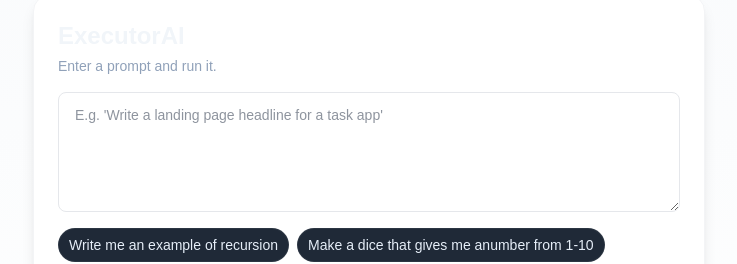
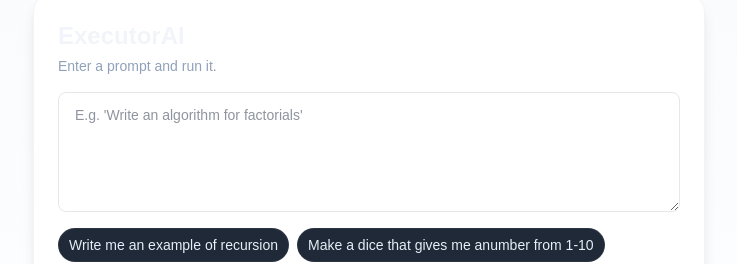
Before and after one commit to AhmadArain5/ExecutorAI, a Next.js app: page / in a window 1280 px wide. Shown: the part 208-472 px from the top of the page, without its empty margins (271-1008 px from the left). Built offline with nearby package versions, Linux system fonts and the light colour scheme.

Commit message:
Added Open Router API

```diff
--- /dev/null
+++ b/app/api/generate/route.ts
@@ -0,0 +1,90 @@
+import { NextRequest, NextResponse } from "next/server";
+
+export async function POST(request: NextRequest) {
+    try {
+        const { prompt } = await request.json();
+
+        if (!prompt || prompt.trim() === "") {
+            return NextResponse.json(
+                { error: "Prompt is required" },
+                { status: 400 }
+            );
+        }
+
+        const apiKey = process.env.OPENROUTER_API_KEY;
+        if (!apiKey) {
+            return NextResponse.json(
+                { error: "OPENROUTER_API_KEY not configured" },
+                { status: 500 }
+            );
+        }
+
+        const response = await fetch("https://openrouter.ai/api/v1/chat/completions", {
+            method: "POST",
+            headers: {
+                "Content-Type": "application/json",
+                Authorization: `Bearer ${apiKey}`,
+                "HTTP-Referer": process.env.OPENROUTER_REFERER || "http://localhost:3000",
+                "X-Title": "ExecutorAI",
+            },
+            body: JSON.stringify({
+                model: "google/gemini-2.0-flash-exp:free",
+                messages: [
+                    {
+                        role: "user",
+                        content: prompt,
+                    },
+                ],
+                temperature: 0.7,
+                max_tokens: 1024,
+            }),
+        });
+
+        const text = await response.text();
+
+        if (!response.ok) {
+            // Try to parse JSON body if possible, otherwise return raw text
+            let parsed: any = null;
+            try {
+                parsed = JSON.parse(text);
+            } catch (e) {
+                // not JSON
+            }
+
+            // Log full response for debugging
+            console.error(`OpenRouter error (status ${response.status}):`);
+            console.error("Response body:", text);
+            console.error("Parsed:", parsed);
+
+            const providerMessage =
+                parsed?.error?.message ||
+                parsed?.message ||
+                parsed?.detail ||
+                (text && text.length < 500 ? text : null) ||
+                `HTTP ${response.status}`;
+
+            return NextResponse.json(
+                { error: `Provider returned error: ${providerMessage}` },
+                { status: response.status }
+            );
+        }
+
+        let data: any = null;
+        try {
+            data = JSON.parse(text);
+        } catch (e) {
+            console.error("Failed to parse JSON from OpenRouter response:", text);
+            return NextResponse.json({ error: "Invalid response from provider" }, { status: 502 });
+        }
+
+        const result = data.choices?.[0]?.message?.content || data.output || data.result || "";
+
+        return NextResponse.json({ result });
+    } catch (error) {
+        console.error("API error:", error);
+        return NextResponse.json(
+            { error: "Internal server error" },
+            { status: 500 }
+        );
+    }
+}
--- a/app/components/Button.tsx
+++ b/app/components/Button.tsx
@@ -11,10 +11,10 @@
     className = "",
     ...props
 }: ButtonProps) {
-    const base = "inline-flex items-center justify-center rounded-md px-4 py-2 text-sm font-medium";
+    const base = "inline-flex items-center justify-center rounded-md px-4 py-2 text-sm font-medium transition-opacity";
     const variants: Record<string, string> = {
-        primary: "bg-sky-600 text-white hover:bg-sky-700",
-        ghost: "bg-transparent border border-gray-200 text-slate-700 hover:bg-gray-50 dark:border-slate-800 dark:text-slate-200 dark:hover:bg-slate-800",
+        primary: "bg-sky-600 text-white hover:bg-sky-700 disabled:opacity-50 disabled:cursor-not-allowed",
+        ghost: "bg-transparent border border-gray-200 text-slate-700 hover:bg-gray-50 dark:border-slate-800 dark:text-slate-200 dark:hover:bg-slate-800 disabled:opacity-50 disabled:cursor-not-allowed",
         default: "bg-white/0 text-slate-800",
     };
 
--- a/app/page.tsx
+++ b/app/page.tsx
@@ -7,17 +7,42 @@
 
 export default function Home() {
   const [prompt, setPrompt] = useState("");
+  const [result, setResult] = useState("");
+  const [loading, setLoading] = useState(false);
+  const [error, setError] = useState("");
 
   const examples = [
     "Write me an example of recursion",
     "Make a dice that gives me anumber from 1-10",
   ];
 
-  function submitPrompt(e: React.FormEvent) {
+  async function submitPrompt(e: React.FormEvent) {
     e.preventDefault();
-    console.log("Submitted prompt:", prompt);
-    // TODO: replace with real integration
-    alert(`Submitted prompt:\n${prompt}`);
+    setError("");
+    setResult("");
+    setLoading(true);
+
+    try {
+      const response = await fetch("/api/generate", {
+        method: "POST",
+        headers: { "Content-Type": "application/json" },
+        body: JSON.stringify({ prompt: prompt + "\nGive the output in python code only. No additional text. Comments my be added to explain the code." }),
+      });
+
+      if (!response.ok) {
+        const { error: apiError } = await response.json();
+        setError(apiError || "Failed to generate response");
+        return;
+      }
+
+      const { result } = await response.json();
+      setResult(result);
+      setPrompt("");
+    } catch (err) {
+      setError(err instanceof Error ? err.message : "An error occurred");
+    } finally {
+      setLoading(false);
+    }
   }
 
   return (
@@ -37,7 +62,7 @@
               id="prompt"
               value={prompt}
               onChange={(e) => setPrompt(e.target.value)}
-              placeholder="E.g. 'Write a landing page headline for a task app'"
+              placeholder="E.g. 'Write an algorithm for factorials'"
             />
 
             <div className="flex flex-wrap gap-2">
@@ -57,10 +82,26 @@
               <div className="text-sm text-slate-500 dark:text-slate-400">Tip: be concise and specific.</div>
               <div className="flex gap-2">
                 <Button variant="ghost" onClick={() => setPrompt("")}>Clear</Button>
-                <Button type="submit" variant="primary">Run</Button>
+                <Button type="submit" variant="primary" disabled={loading}>
+                  {loading ? "Running..." : "Run"}
+                </Button>
               </div>
             </div>
           </form>
+
+          {error && (
+            <div className="mt-4 rounded-lg bg-red-900/20 border border-red-800 p-4">
+              <p className="text-sm text-red-300 font-medium">Error</p>
+              <p className="mt-1 text-sm text-red-200">{error}</p>
+            </div>
+          )}
+
+          {result && (
+            <div className="mt-4 rounded-lg bg-slate-800 border border-slate-700 p-4">
+              <p className="text-sm text-slate-300 font-medium">Result</p>
+              <p className="mt-2 text-sm text-slate-100 whitespace-pre-wrap">{result}</p>
+            </div>
+          )}
         </Card>
 
         <footer className="mt-6 text-center text-xs text-slate-400 dark:text-slate-500">
```
Also changed, not shown: 2 other files (tests, documents, lock files or other folders).
